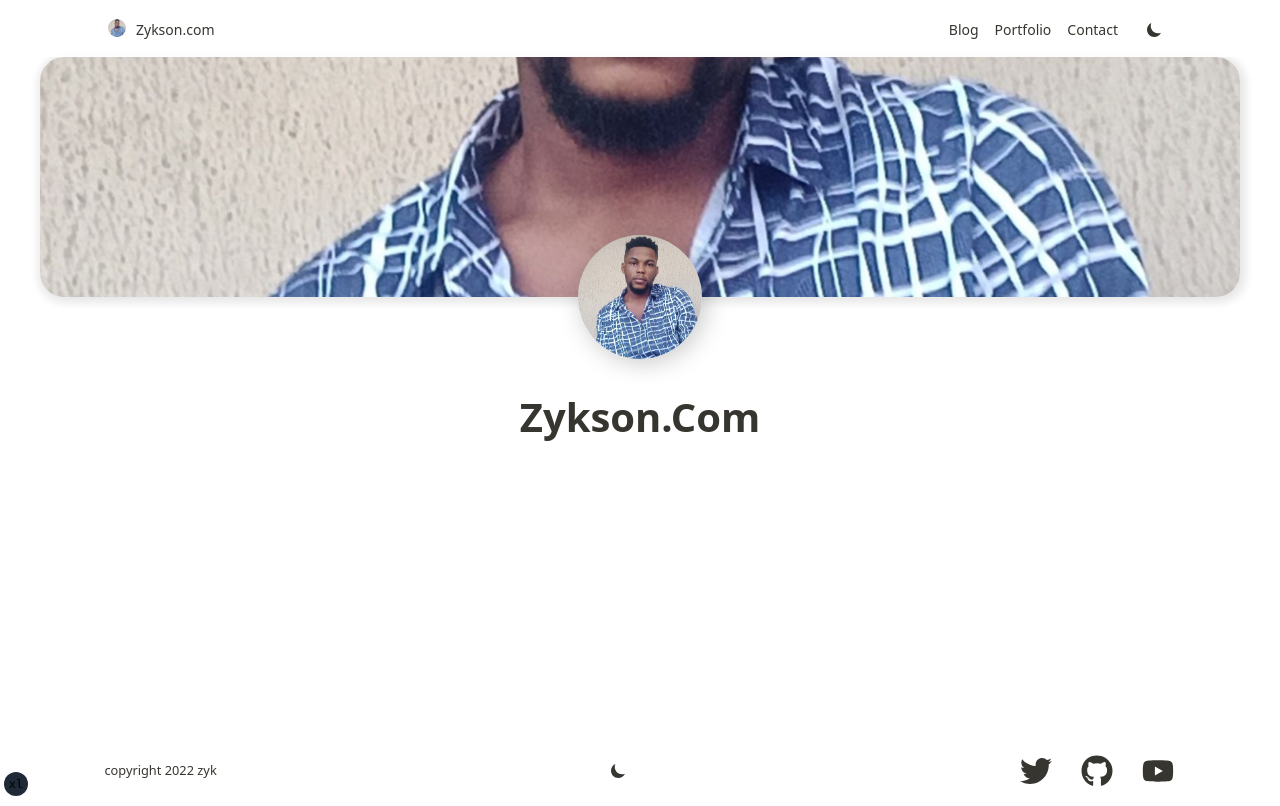
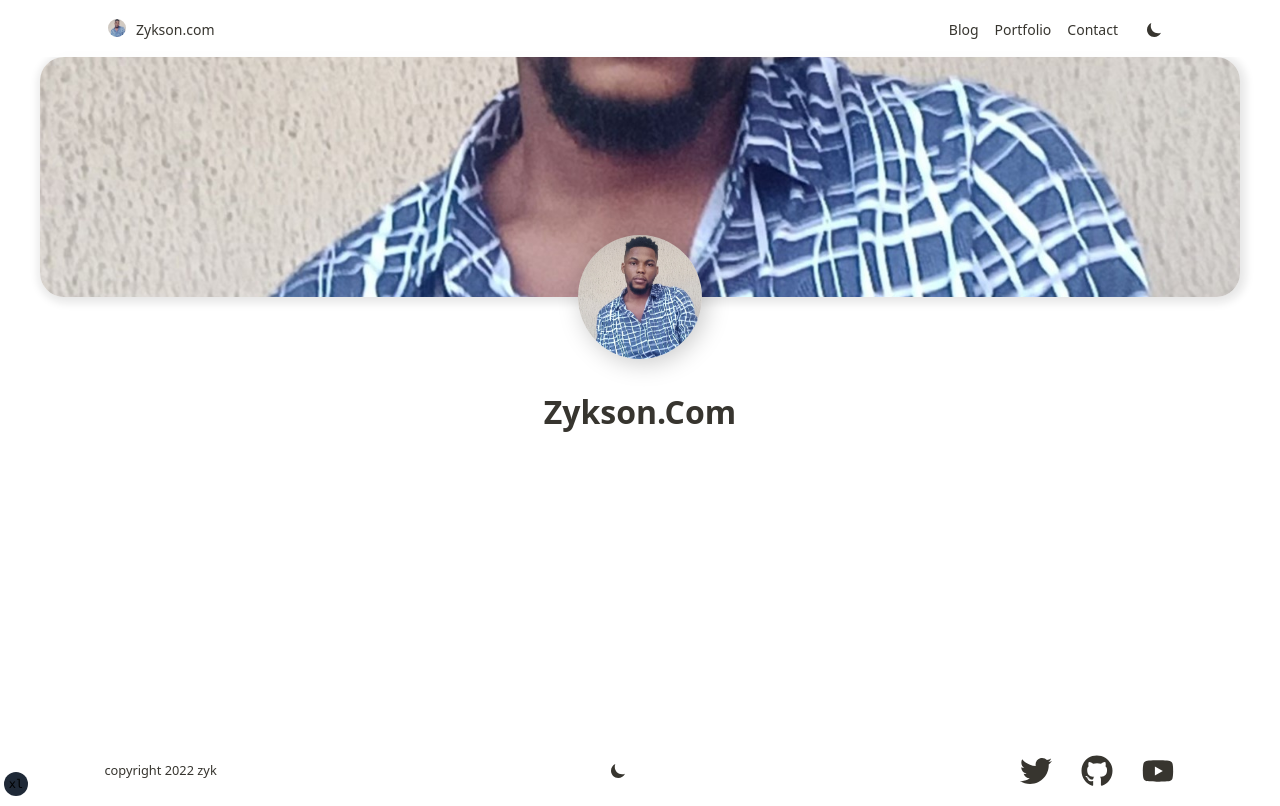
Before and after one commit to zykscode/last, a Next.js app: page / in a window 1280 px wide. Built offline with nearby package versions, Linux system fonts and the light colour scheme.

Commit message:
first commit

```diff
--- a/components/container.tsx
+++ b/components/container.tsx
@@ -10,7 +10,7 @@ function Container({ children, ...props}:any) {
       <CoverWrapper img={props.coverWrapper} />
       <main className="page page-has-cover page-has-icon page-has-image-icon full-page index-page">
         <IconHero />
-        <h1 className="title capitalize">
+        <h1 className="title text-[1.2em] md:text-[2em] capitalize">
           {(props.title && `${props.title} `) || 'Zykson.com'}
         </h1>
         {children}
--- a/styles/style.scss
+++ b/styles/style.scss
@@ -1185,7 +1185,6 @@ pre {
 .title {
 	font-weight: 600;
 	width: 100%;
-	font-size: 2.5em;
 	margin-bottom: 20px;
 	line-height: 1.2;
 	display: block;
```
